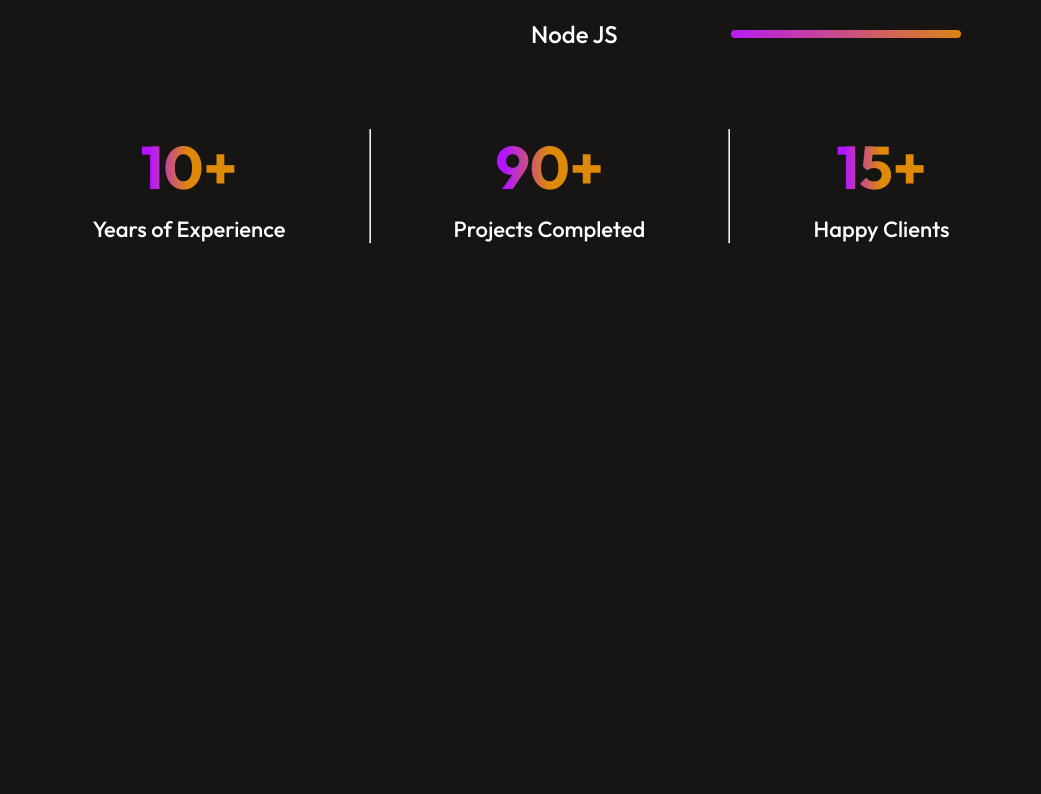
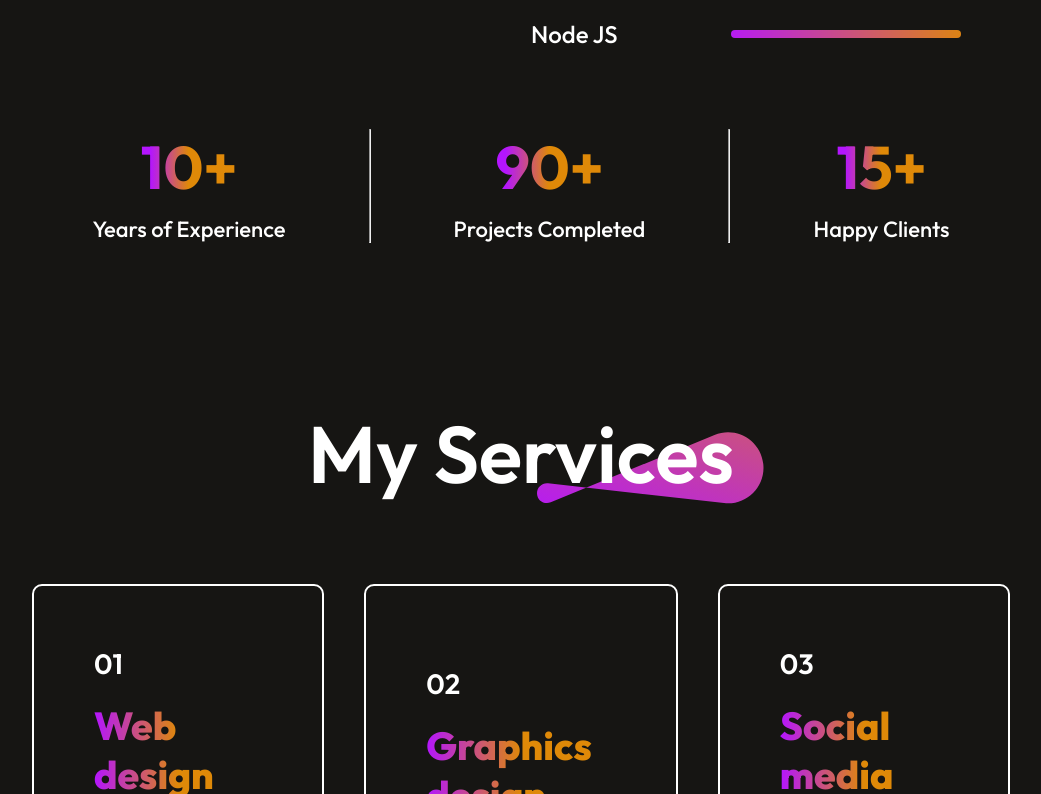
Before and after one commit to Mian-Ahmed-Raza/my-portfolio-react, a React (Vite) app: page / in a window 1280 px wide. Shown: the part 2006-2800 px from the top of the page, without its empty margins (119-1160 px from the left). Before the commit the page ends 2329 px from the top, so only its background shows below. Built offline with nearby package versions, Linux system fonts and the light colour scheme.

Commit message:
Added my services section

```diff
--- a/src/App.jsx
+++ b/src/App.jsx
@@ -2,6 +2,7 @@ import React from 'react'
 import Navbar from './Components/Navbar/Navbar'
 import Hero from './Components/Hero/Hero'
 import About from './Components/About/About'
+import Services from './Components/Services/Services'
 
 const App = () => {
 
@@ -12,6 +13,7 @@ const App = () => {
       <Navbar />
       <Hero />
       <About />
+      <Services />
 
     </div>
 
--- /dev/null
+++ b/src/Components/Services/Services.jsx
@@ -0,0 +1,50 @@
+import React from 'react'
+import styles from './Services.module.css'
+import theme_pattern from '../../Assets/theme_pattern.svg'
+import Services_Data from '../../assets/services_data'
+import arrow_icon from '../../Assets/arrow_icon.svg'
+
+const Services = () => {
+
+  return (
+
+    <div className={styles.services}>
+
+        <div className={styles.servicesTitle}>
+
+            <h1>My Services</h1>
+
+            <img src={theme_pattern} alt="theme pattern" />
+
+        </div>
+
+        <div className={styles.servicesContainer}>
+
+            {Services_Data.map((service, index) => {
+
+                return <div key={index} className={styles.servicesFormat}>
+
+                    <h3>{service.s_no}</h3>
+                    <h2>{service.s_name}</h2>
+                    <p>{service.s_desc}</p>
+
+                    <div className={styles.servicesReadmore}>
+
+                        <p>Read More</p>
+                        <img src={arrow_icon} alt="arrow icon" />
+
+                    </div>
+
+                </div>
+
+            })}
+
+        </div>
+
+    </div>
+
+  )
+
+}
+
+export default Services
--- /dev/null
+++ b/src/Components/Services/Services.module.css
@@ -0,0 +1,79 @@
+.services{
+    display: flex;
+    flex-direction: column;
+    justify-content: center;
+    align-items: center;
+    gap: 80px;
+    margin: 80px 170px;
+}
+
+.servicesTitle{
+    position: relative;
+}
+
+.servicesTitle h1{
+    padding: 0 30px;
+    font-size: 80px;
+    font-weight: 600;
+}
+
+.servicesTitle img{
+    position: absolute;
+    bottom: 0;
+    right: 0;
+    z-index: -1;
+}
+
+.servicesFormat{
+    display: flex;
+    flex-direction: column;
+    justify-content: center;
+    gap: 20px;
+    padding: 60px;
+    border-radius: 10px;
+    border: 2px solid white;
+    transition: 0.4s;
+    cursor: pointer;
+}
+
+.servicesContainer{
+    display: grid;
+    grid-template-columns: 1fr 1fr 1fr;
+    gap: 40px;
+    margin-bottom: 80px;
+}
+
+.servicesFormat h3{
+    font-size: 28px;
+    font-weight: 600;
+}
+
+.servicesFormat h2{
+    font-size: 39px;
+    font-weight: 800;
+    background: linear-gradient(270deg, #df8908 50%, #b415ff 100%);
+    background-clip: text;
+    -webkit-background-clip: text;
+    -webkit-text-fill-color: transparent;
+}
+
+.servicesFormat p{
+    color: #d4d4d4;
+    font-size: 24px;
+    line-height: 40px;
+    max-width: 300px;
+}
+
+.servicesReadmore{
+    display: flex;
+    gap: 20px;
+    align-items: center;
+    margin-top: 20px;
+}
+
+.servicesFormat:hover{
+    border: 2px solid #ff00ff;
+    background-image: linear-gradient(45deg, #3f0028,#582300);
+    transform: scale(1.05);
+    transition: 0.4s;
+}
```
